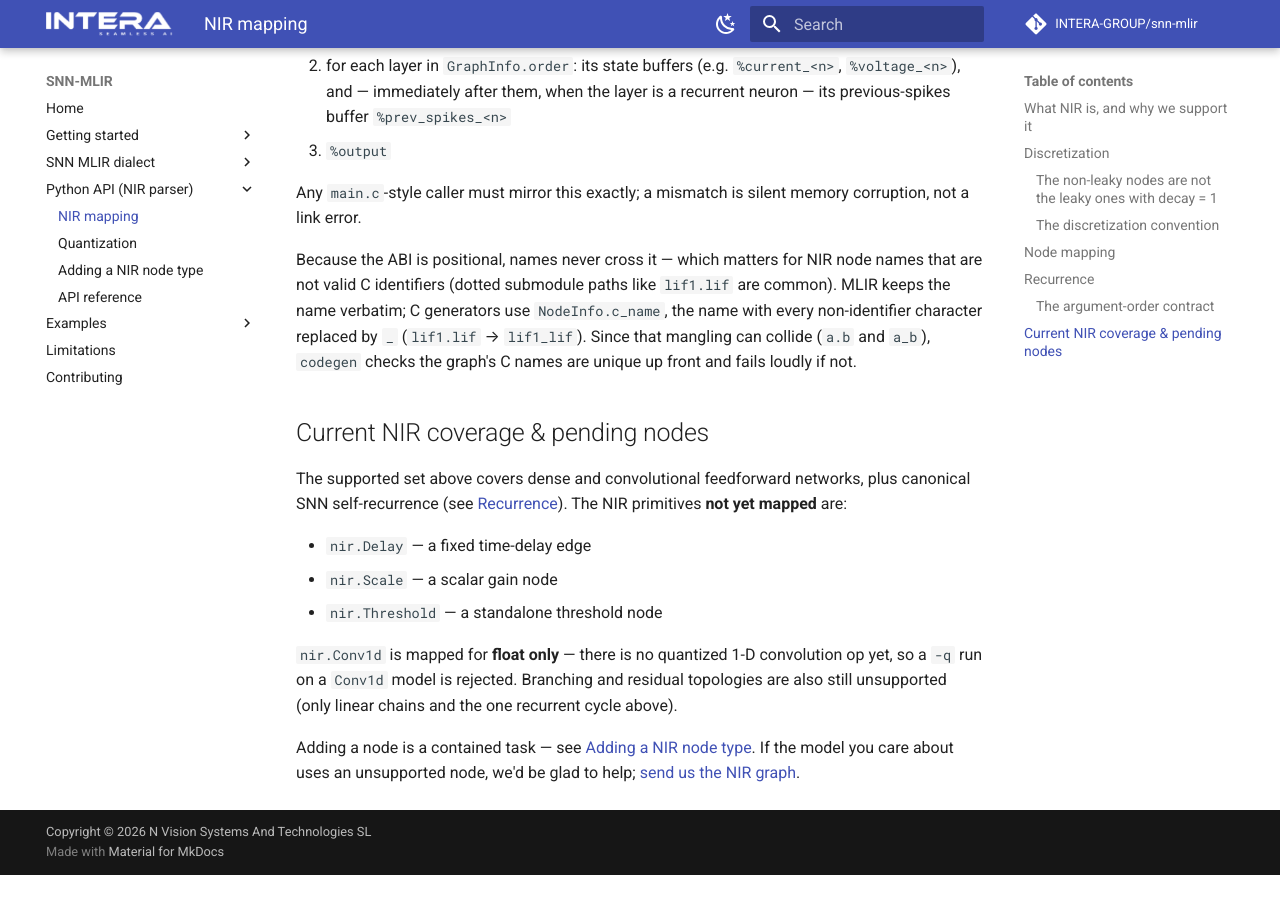
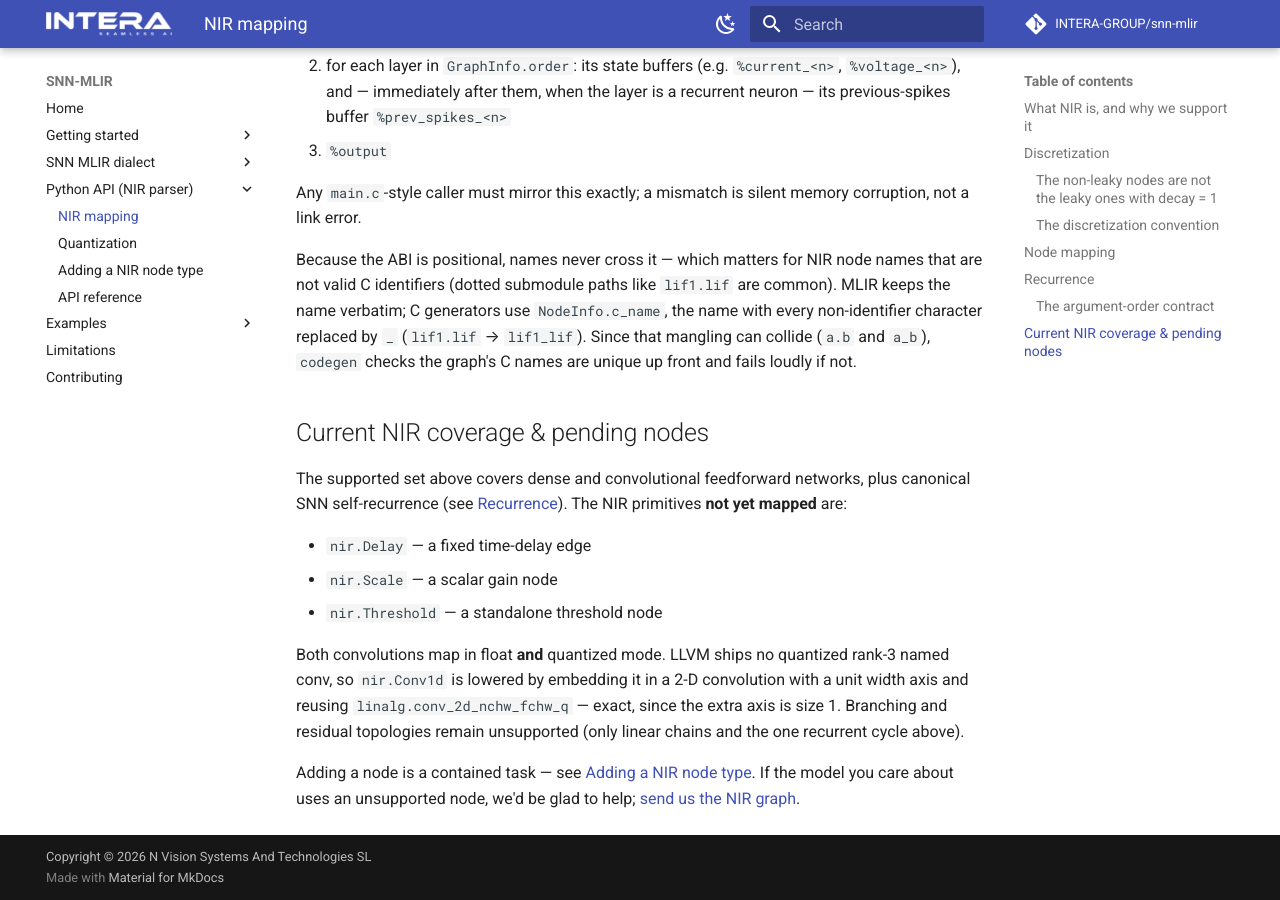
Before and after one commit to INTERA-GROUP/snn-mlir, an MkDocs documentation site: the page built from docs/python/nir-mapping.md, in a window 1280 px wide and 900 px high, scrolled down 3789 px. Built offline with MkDocs 1.6.1 and Material for MkDocs 9.7.7, drawn with Linux system fonts in a browser that asks for light colours; comment, search, counter and statistics services are not loaded; before the commit the page ends 4664 px from its top, so only the background shows below that; some of the changed text lies outside the part shown.

Commit message:
docs(conv1d): update documentation for conv1d quantized

```diff
--- a/docs/python/nir-mapping.md
+++ b/docs/python/nir-mapping.md
@@ -87,7 +87,7 @@ Each SNN op covers a family of NIR nodes:
 | `nir.Linear` | `snn.linear` | No bias |
 | `nir.Affine` | `snn.linear` | Bias added as second operand |
 | `nir.Conv2d` | `snn.conv2d` | 2-D convolutional synapse; float + quantized |
-| `nir.Conv1d` | `snn.conv1d` | 1-D convolutional synapse; **float only** (no quantized 1-D conv op yet) |
+| `nir.Conv1d` | `snn.conv1d` | 1-D convolutional synapse; float + quantized |
 | `nir.SumPool2d` | `snn.sumpool2d` | Sum pooling; float + quantized |
 | `nir.AvgPool2d` | `snn.avgpool2d` | Average pooling; float + quantized |
 | `nir.Flatten` | _(reshape)_ | Structural — flattens a feature map to a vector; no dedicated op |
@@ -166,9 +166,10 @@ self-recurrence (see [Recurrence](#recurrence)). The NIR primitives **not yet ma
 - `nir.Scale` — a scalar gain node
 - `nir.Threshold` — a standalone threshold node
 
-`nir.Conv1d` is mapped for **float only** — there is no quantized 1-D convolution op yet, so a
-`-q` run on a `Conv1d` model is rejected. Branching and residual topologies are also still
-unsupported (only linear chains and the one recurrent cycle above).
+Both convolutions map in float **and** quantized mode. LLVM ships no quantized rank-3 named
+conv, so `nir.Conv1d` is lowered by embedding it in a 2-D convolution with a unit width axis and
+reusing `linalg.conv_2d_nchw_fchw_q` — exact, since the extra axis is size 1. Branching and
+residual topologies remain unsupported (only linear chains and the one recurrent cycle above).
 
 Adding a node is a contained task — see [Adding a NIR node type](nir-node.md). If the model you
 care about uses an unsupported node, we'd be glad to help; [send us the NIR graph](../contributing.md).
```
Also changed, not shown: docs/dialect/overview.md (+1 -1 lines), docs/examples/nmnistcnn.md (+0 -5 lines), docs/index.md (+1 -1 lines), docs/limitations.md (+4 -5 lines), docs/python/nir-node.md (+1 -2 lines).
